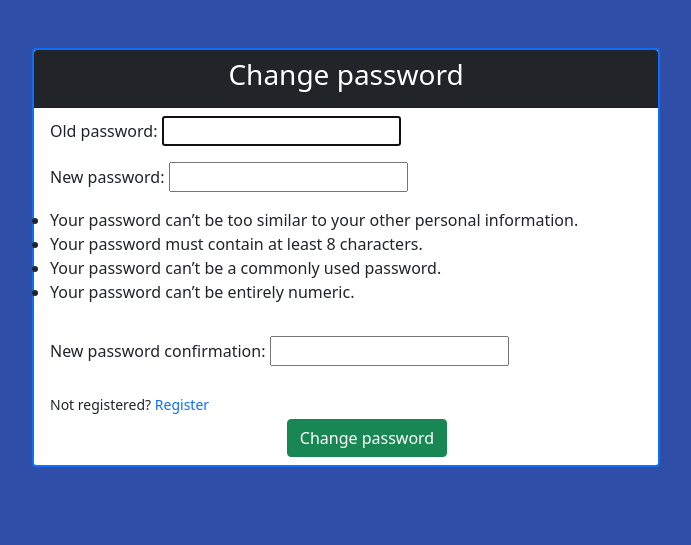
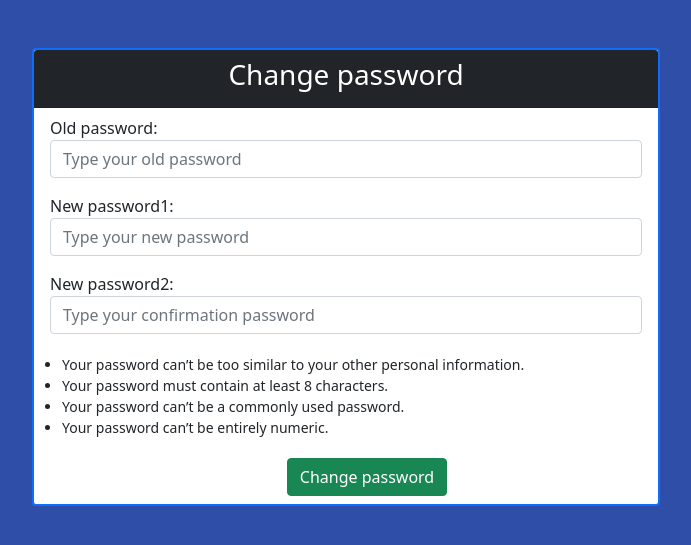
Before and after one commit to SaberHardy/todo_postgres, a Django app: page /members/password/ in a window 1280 px wide. Shown: the part 58-603 px from the top of the page, without its empty margins (294-985 px from the left). Run offline with Django 4.2, Linux system fonts and the light colour scheme; the visitor is signed in with stand-in values (Sample User, id 1); some libraries are stand-ins or nearby versions.

Commit message:
add styling to change password

```diff
--- a/members/forms.py
+++ b/members/forms.py
@@ -72,3 +72,21 @@ class UpdateProfileForm(UserChangeForm):
 
         for field_name in self.fields:
             self.fields[field_name].help_text = None
+
+
+class PasswordChangingForm(PasswordChangeForm):
+    old_password = forms.CharField(max_length=100, widget=forms.PasswordInput(
+        attrs={'class': 'form-control', 'type': 'password',
+               'placeholder': 'Type your old password'}))
+
+    new_password1 = forms.CharField(max_length=100, widget=forms.PasswordInput(
+        attrs={'class': 'form-control', 'type': 'password',
+               'placeholder': 'Type your new password'}))
+
+    new_password2 = forms.CharField(max_length=100, widget=forms.PasswordInput(
+        attrs={'class': 'form-control', 'type': 'password',
+               'placeholder': 'Type your confirmation password'}))
+
+    class Meta:
+        model = User
+        fields = ('old_password', 'new_password1', 'new_password2')
--- a/members/templates/registration/change-password.html
+++ b/members/templates/registration/change-password.html
@@ -10,22 +10,24 @@
                     <h3>Change password</h3>
                 </div>
                 <div class="card-body text-left py-2">
-
                     <form method="post">
                         {% csrf_token %}
                         <div class="mb-1 row">
                             {{ form.as_p }}
                         </div>
-                        <div class="mb-1 row">
-                            <small class="mt-2">Not registered?<a href="{% url 'register' %}"
-                                                                  class="link-to-detail">
-                                Register</a>
-                            </small>
+                        <div class="mx-0 mb-1 row">
+                            <ul>
+                                <small>
+                                    <li>Your password can’t be too similar to your other personal information.</li>
+                                    <li>Your password must contain at least 8 characters.</li>
+                                    <li>Your password can’t be a commonly used password.</li>
+                                    <li>Your password can’t be entirely numeric.</li>
+                                </small>
+                            </ul>
                         </div>
 
                         <input type="submit" value="Change password" class="btn btn-success register-btn">
                     </form>
-
                 </div>
             </div>
         </div>
--- a/members/templates/registration/profile.html
+++ b/members/templates/registration/profile.html
@@ -16,6 +16,7 @@
                         {{ form.as_p }}
                         <input type="submit" value="Update Profile" class="btn btn-success register-btn"><br>
                     </form>
+                    <p>For updating your password click <a href="{% url 'password_change' %}">Password update</a></p>
 
                 </div>
             </div>
--- a/members/urls.py
+++ b/members/urls.py
@@ -8,7 +8,6 @@ urlpatterns = [
     # path('password/', auth_views.PasswordChangeView.as_view(template_name='registration/change-password.html'),
     #      name='password_change'),
 
-    path('password/', PasswordsChangeView.as_view(),
-         name='password_change'),
+    path('password/', PasswordsChangeView.as_view(), name='password_change'),
 
 ]
--- a/members/views.py
+++ b/members/views.py
@@ -3,7 +3,7 @@ from django.views import generic
 from django.contrib.auth.forms import UserCreationForm, UserChangeForm, PasswordChangeForm
 from django.urls import reverse_lazy
 
-from members.forms import RegisterForm, UpdateProfileForm
+from members.forms import RegisterForm, UpdateProfileForm, PasswordChangingForm
 
 
 class UserRegisterView(generic.CreateView):
@@ -22,6 +22,6 @@ class EditUserForm(generic.UpdateView):
 
 
 class PasswordsChangeView(PasswordChangeView):
-    form_class = PasswordChangeForm
+    form_class = PasswordChangingForm
     template_name = 'registration/change-password.html'
     success_url = reverse_lazy('list_todos')
```
